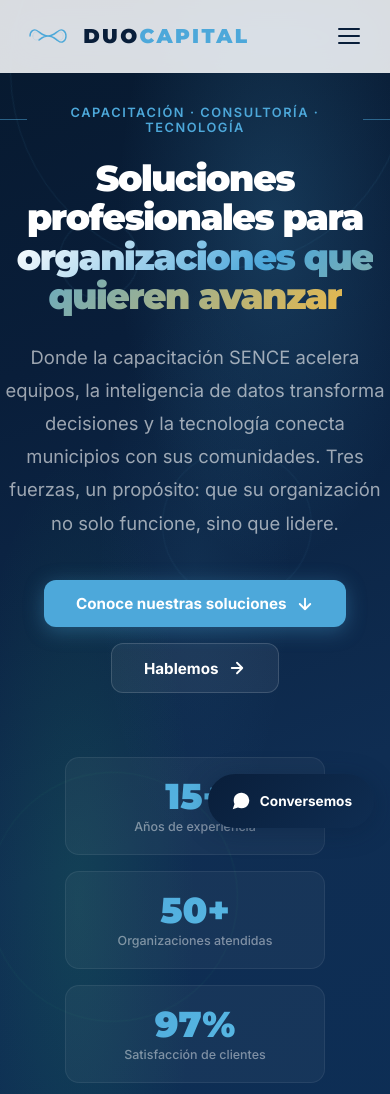
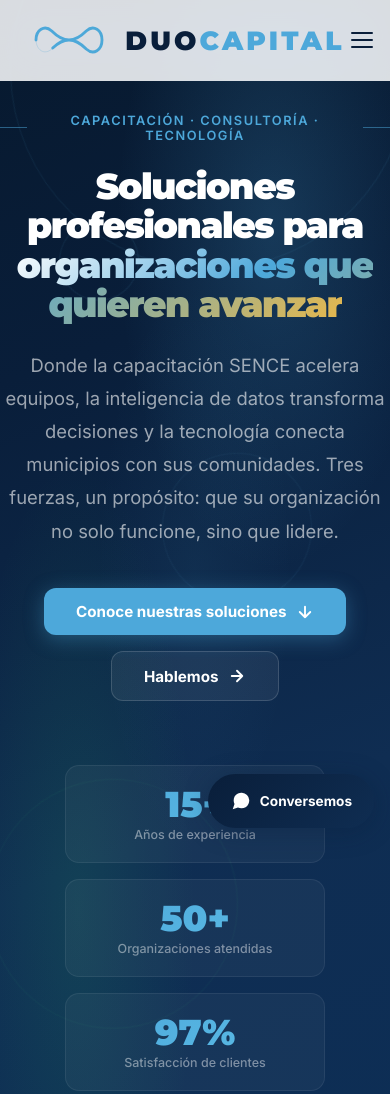
Before and after one commit to JuanOrtizLeiva/duocapital, a website: page index.html in a window 390 px wide. Shown: the top 1094 px of the page. Drawn offline with Linux system fonts and the light colour scheme.

Commit message:
fix: logo infinity más grande, path cerrado consistente en todas las instancias
- Logo y texto del encabezado al doble de tamaño (90x50px, font 1.65rem)
- Path del infinity corregido para cerrar completamente la figura
- Mismo path exacto en header, mobile menu y footer
- Nav height ajustada a 80px para acomodar el logo más grande

Co-Authored-By: Claude Opus 4.6 <noreply@anthropic.com>

```diff
--- a/index.html
+++ b/index.html
@@ -121,17 +121,17 @@
         .nav-inner {
             max-width: 1200px; margin: 0 auto; padding: 0 1.5rem;
             display: flex; justify-content: space-between;
-            align-items: center; height: 72px;
+            align-items: center; height: 80px;
         }
 
         /* LOGO — Infinity artístico + tipografía futurista */
         .logo { display: flex; align-items: center; gap: 0.7rem; }
         .logo-symbol {
-            width: 48px; height: 28px; position: relative;
+            width: 90px; height: 50px; position: relative;
             display: flex; align-items: center; justify-content: center;
         }
         .logo-symbol svg {
-            width: 48px; height: 28px;
+            width: 90px; height: 50px;
             transition: all 0.6s cubic-bezier(0.34, 1.56, 0.64, 1);
         }
         .logo:hover .logo-symbol svg { transform: scale(1.08); }
@@ -145,7 +145,7 @@
         }
         .logo-text {
             font-family: 'Montserrat', sans-serif;
-            font-size: 1.25rem; font-weight: 900;
+            font-size: 1.65rem; font-weight: 900;
             letter-spacing: 0.12em; text-transform: uppercase;
         }
         /* Dark background version */
@@ -203,7 +203,7 @@
         .mobile-menu.active { right: 0; }
         .mobile-menu-header {
             display: flex; justify-content: space-between; align-items: center;
-            padding: 0 1.5rem; height: 72px; border-bottom: 1px solid var(--neutral-200);
+            padding: 0 1.5rem; height: 80px; border-bottom: 1px solid var(--neutral-200);
         }
         .mobile-menu-close {
             background: none; border: none; font-size: 1.75rem;
@@ -226,7 +226,7 @@
            ============================================= */
         .hero {
             min-height: 100vh; display: flex; align-items: center;
-            padding-top: 72px; position: relative; overflow: hidden;
+            padding-top: 80px; position: relative; overflow: hidden;
             background: var(--primary);
         }
 
@@ -1052,10 +1052,10 @@
                                 <stop offset="100%" stop-color="#E8B84B"/>
                             </linearGradient>
                         </defs>
-                        <!-- Artistic infinity — hand-drawn feel with varying thickness -->
-                        <path class="logo-infinity-path" d="M15 30 C15 18 25 10 35 18 C42 23 48 30 60 30 C72 30 78 23 85 18 C95 10 105 18 105 30 C105 42 95 50 85 42 C78 37 72 30 60 30 C48 30 42 37 35 42 C25 50 15 42 15 30Z" stroke="url(#inf-grad)" stroke-width="3.5" stroke-linecap="round" fill="none"/>
-                        <!-- Subtle inner glow line -->
-                        <path d="M22 30 C22 22 29 17 36 22 C42 26 50 30 60 30 C70 30 78 26 84 22 C91 17 98 22 98 30 C98 38 91 43 84 38 C78 34 70 30 60 30 C50 30 42 34 36 38 C29 43 22 38 22 30Z" stroke="url(#inf-grad)" stroke-width="1" stroke-linecap="round" fill="none" opacity="0.3"/>
+                        <!-- Artistic infinity — organic, slightly asymmetric, fully closed -->
+                        <path class="logo-infinity-path" d="M16 30 C16 17 27 9 37 18 C43 24 50 30 60 30 C70 30 77 24 83 18 C93 9 104 17 104 30 C104 43 93 51 83 42 C77 36 70 30 60 30 C50 30 43 36 37 42 C27 51 16 43 16 30Z" stroke="url(#inf-grad)" stroke-width="3.8" stroke-linecap="round" stroke-linejoin="round" fill="none"/>
+                        <!-- Inner echo — same shape, thinner, subtle -->
+                        <path d="M16 30 C16 17 27 9 37 18 C43 24 50 30 60 30 C70 30 77 24 83 18 C93 9 104 17 104 30 C104 43 93 51 83 42 C77 36 70 30 60 30 C50 30 43 36 37 42 C27 51 16 43 16 30Z" stroke="url(#inf-grad)" stroke-width="1.2" stroke-linecap="round" stroke-linejoin="round" fill="none" opacity="0.25"/>
                     </svg>
                 </div>
                 <span class="logo-text">Duo<span>Capital</span></span>
@@ -1079,7 +1079,7 @@
         <div class="mobile-menu-header">
             <div class="logo">
                 <div class="logo-symbol">
-                    <svg viewBox="0 0 120 60" fill="none"><defs><linearGradient id="inf-grad-m" x1="0" y1="30" x2="120" y2="30"><stop offset="0%" stop-color="#4DA8DA"/><stop offset="45%" stop-color="#2ECC71"/><stop offset="100%" stop-color="#E8B84B"/></linearGradient></defs><path d="M15 30 C15 18 25 10 35 18 C42 23 48 30 60 30 C72 30 78 23 85 18 C95 10 105 18 105 30 C105 42 95 50 85 42 C78 37 72 30 60 30 C48 30 42 37 35 42 C25 50 15 42 15 30Z" stroke="url(#inf-grad-m)" stroke-width="3.5" stroke-linecap="round" fill="none"/></svg>
+                    <svg viewBox="0 0 120 60" fill="none"><defs><linearGradient id="inf-grad-m" x1="0" y1="30" x2="120" y2="30"><stop offset="0%" stop-color="#4DA8DA"/><stop offset="45%" stop-color="#2ECC71"/><stop offset="100%" stop-color="#E8B84B"/></linearGradient></defs><path d="M16 30 C16 17 27 9 37 18 C43 24 50 30 60 30 C70 30 77 24 83 18 C93 9 104 17 104 30 C104 43 93 51 83 42 C77 36 70 30 60 30 C50 30 43 36 37 42 C27 51 16 43 16 30Z" stroke="url(#inf-grad-m)" stroke-width="3.8" stroke-linecap="round" stroke-linejoin="round" fill="none"/></svg>
                 </div>
                 <span class="logo-text">Duo<span>Capital</span></span>
             </div>
@@ -1476,7 +1476,7 @@
                 <div class="footer-brand">
                     <div class="logo logo--dark" style="margin-bottom: 0.5rem;">
                         <div class="logo-symbol">
-                            <svg viewBox="0 0 120 60" fill="none"><defs><linearGradient id="inf-grad-f" x1="0" y1="30" x2="120" y2="30"><stop offset="0%" stop-color="#7CC4E8"/><stop offset="45%" stop-color="#5EDBA0"/><stop offset="100%" stop-color="#F0CC6E"/></linearGradient></defs><path d="M15 30 C15 18 25 10 35 18 C42 23 48 30 60 30 C72 30 78 23 85 18 C95 10 105 18 105 30 C105 42 95 50 85 42 C78 37 72 30 60 30 C48 30 42 37 35 42 C25 50 15 42 15 30Z" stroke="url(#inf-grad-f)" stroke-width="3.5" stroke-linecap="round" fill="none"/></svg>
+                            <svg viewBox="0 0 120 60" fill="none"><defs><linearGradient id="inf-grad-f" x1="0" y1="30" x2="120" y2="30"><stop offset="0%" stop-color="#7CC4E8"/><stop offset="45%" stop-color="#5EDBA0"/><stop offset="100%" stop-color="#F0CC6E"/></linearGradient></defs><path d="M16 30 C16 17 27 9 37 18 C43 24 50 30 60 30 C70 30 77 24 83 18 C93 9 104 17 104 30 C104 43 93 51 83 42 C77 36 70 30 60 30 C50 30 43 36 37 42 C27 51 16 43 16 30Z" stroke="url(#inf-grad-f)" stroke-width="3.8" stroke-linecap="round" stroke-linejoin="round" fill="none"/></svg>
                         </div>
                         <span class="logo-text">Duo<span>Capital</span></span>
                     </div>
@@ -1557,7 +1557,7 @@
             a.addEventListener('click', function(e) {
                 e.preventDefault();
                 var t = document.querySelector(this.getAttribute('href'));
-                if (t) window.scrollTo({ top: t.offsetTop - 72, behavior: 'smooth' });
+                if (t) window.scrollTo({ top: t.offsetTop - 80, behavior: 'smooth' });
             });
         });
 
```
